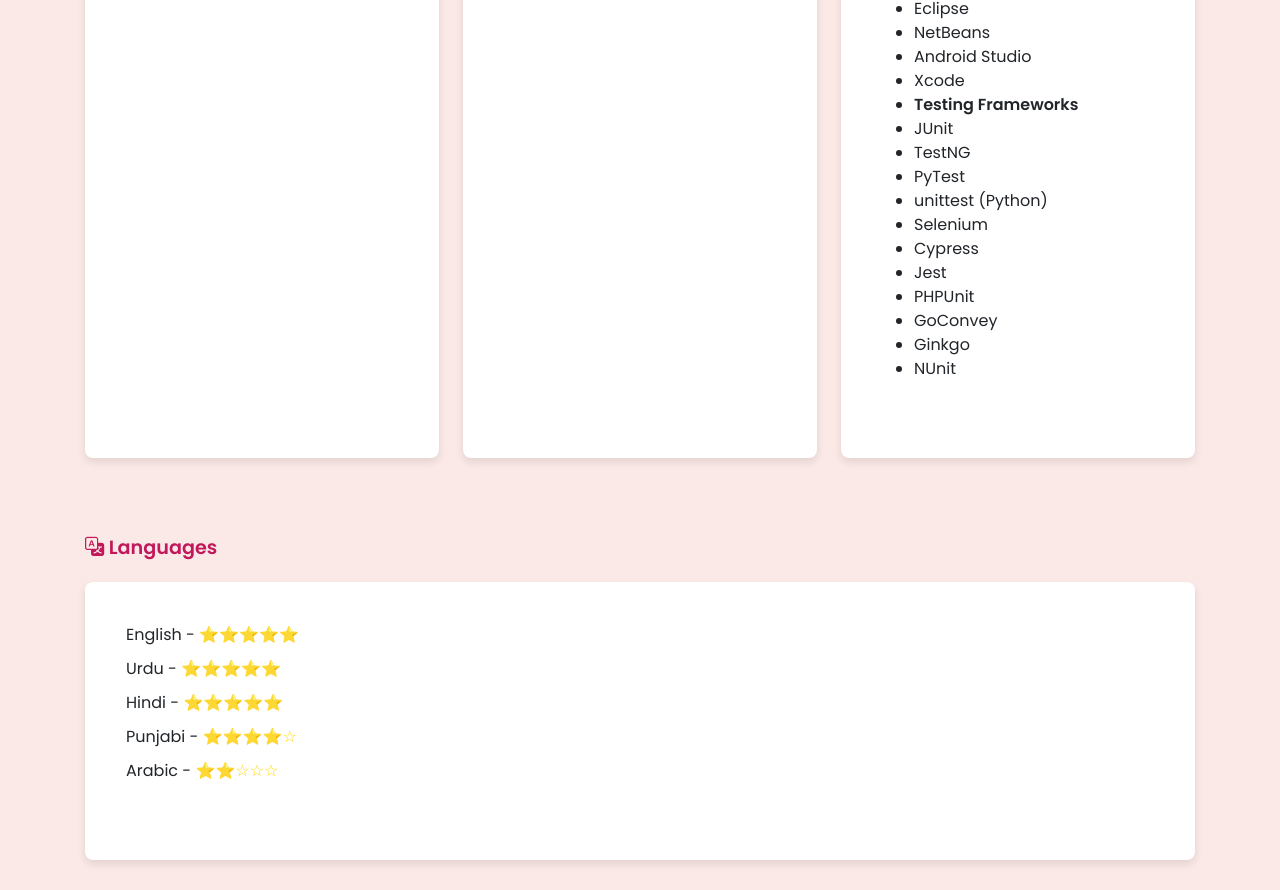
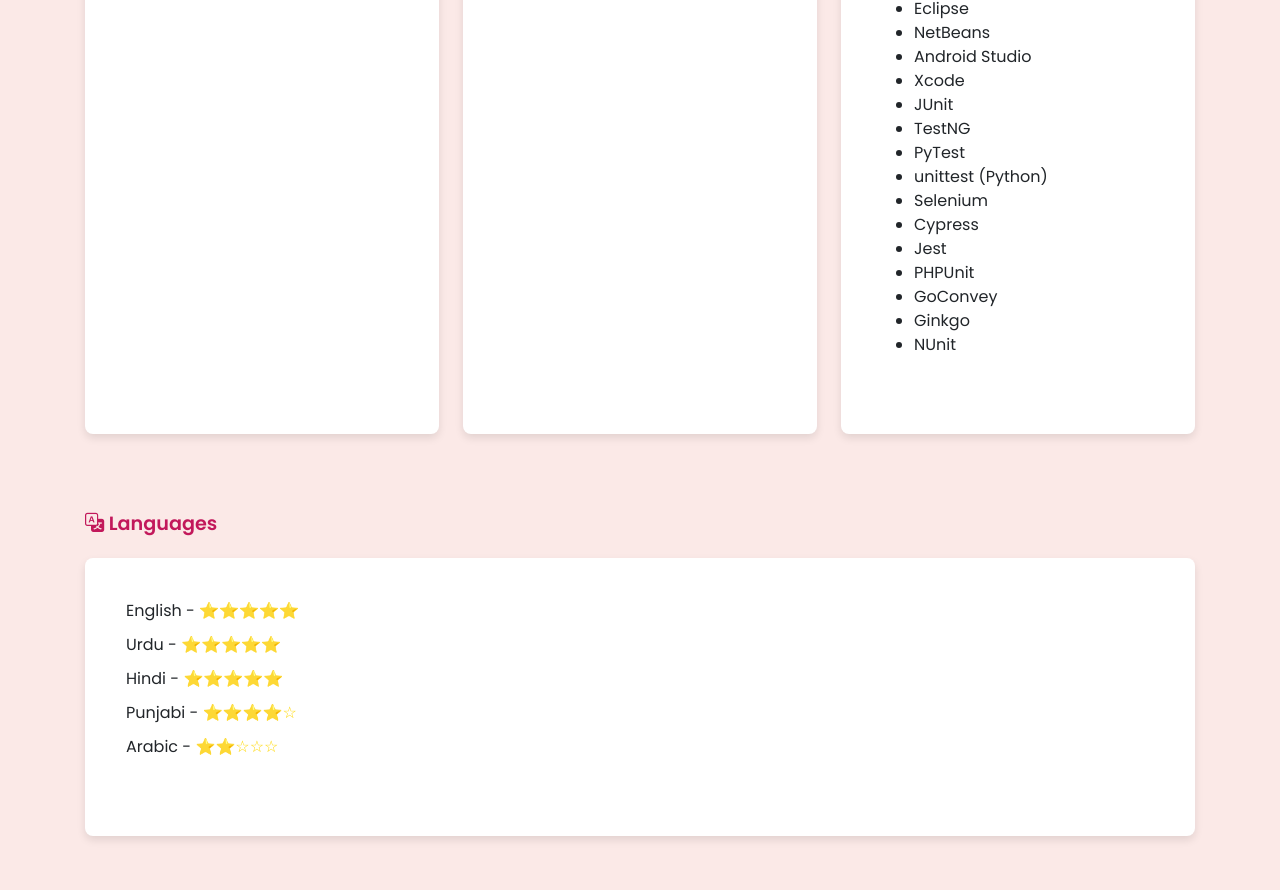
Before and after one commit to waseeldev/MY-CV-Website, a plain HTML site: page index.html in a window 1280 px wide. Shown: the part 4469-5359 px from the top of the page. Drawn offline with nearby package versions, Linux system fonts and the light colour scheme.

Commit message:
Update index.html

```diff
--- a/index.html
+++ b/index.html
@@ -481,7 +481,6 @@ AngularJS, and React, I delivered tailored solutions across diverse projects, sh
                         <li>Xcode</li>
 
                         <!-- Testing Frameworks -->
-                        <li><strong>Testing Frameworks</strong></li>
                         <li>JUnit</li>
                         <li>TestNG</li>
                         <li>PyTest</li>
```
